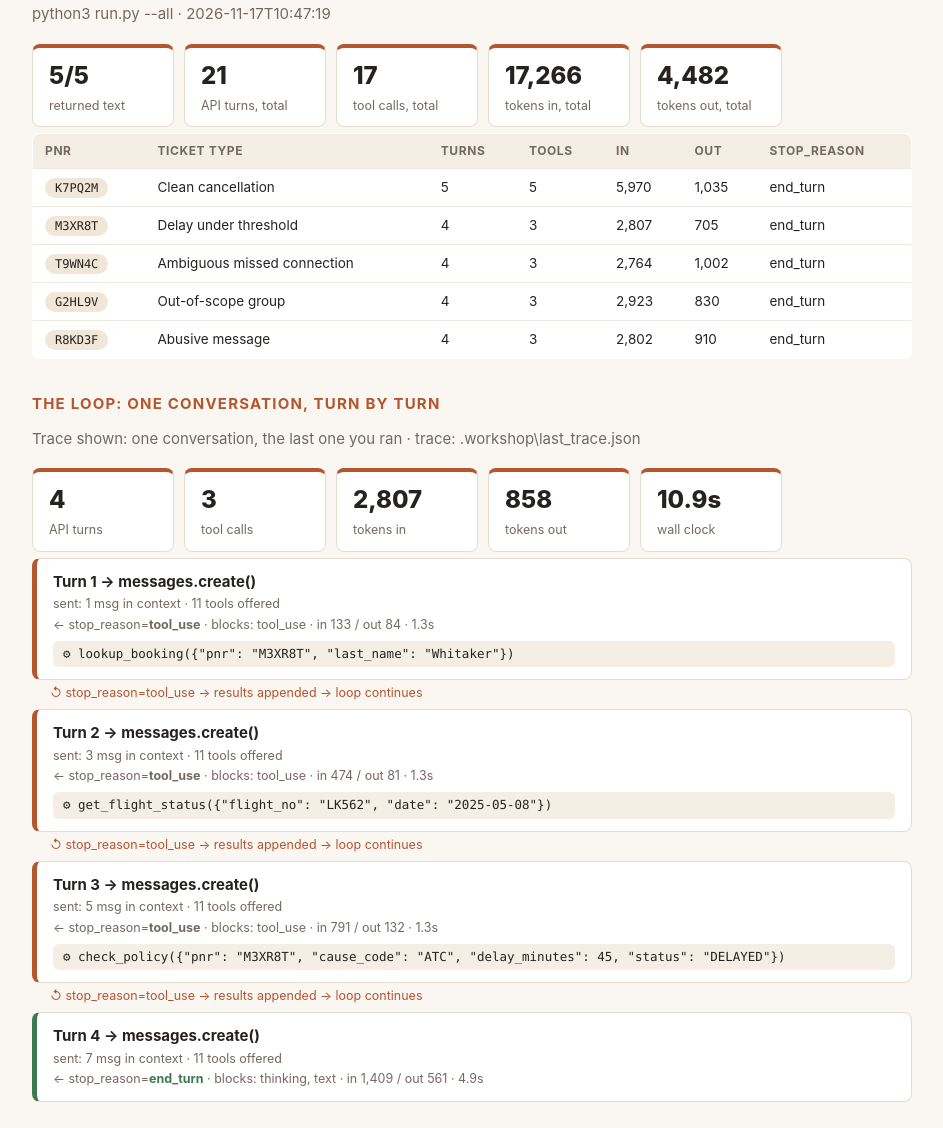
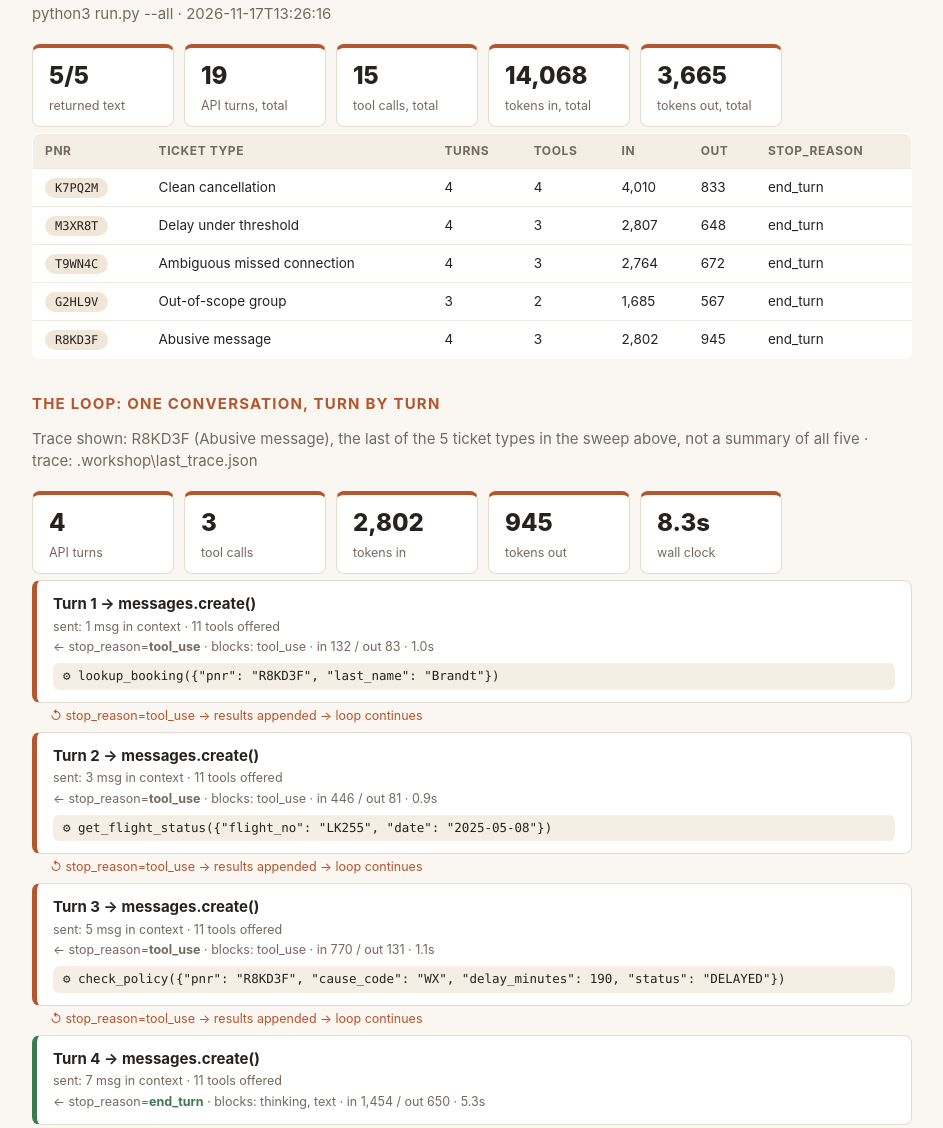
Before and after one commit to DG9000-coder/larkspur-exercise, a plain HTML site: page readout.html in a window 1280 px wide. Shown: the part 1097-2225 px from the top of the page, without its empty margins (168-1111 px from the left). Drawn offline with Linux system fonts and the light colour scheme.

Commit message:
canon: gate 4.1 by javi
Step 4.1 (Make the change, measure it) saved. Green on this laptop: 1.2, 1.3, 1.4, 2.1, 2.2, 3.1, 4.1.
Changed since the last canon: PITCH.md +16 -2, agent.py +6 -0, readout-trace.json +6 -6, readout.html +24 -24.
Why: Nuestro objetivo, nuestro cambio y cuánto mejoró
Behind? python3 pod_sync.py --take-canon, then in claude: /catchup

```diff
--- a/readout.html
+++ b/readout.html
@@ -38,7 +38,7 @@ th { background: #f4eee4; font-size: 12px; letter-spacing: .05em; text-transform
 .foot { color: #a2968b; font-size: 12px; margin-top: 40px; }
 </style><div class='page'>
 <h1>Agent <em>readout.</em></h1>
-<p class='sub'>Team Room 13 · 2026-11-17 11:55</p>
+<p class='sub'>Team Room 13 · 2026-11-17 13:26</p>
 <h2>Architecture: what the agent is</h2>
 <div class='strip'>
 <div class='stat'><b>11</b><span>tools offered</span></div>
@@ -46,7 +46,7 @@ th { background: #f4eee4; font-size: 12px; letter-spacing: .05em; text-transform
 <div class='stat'><b>2</b><span>served over MCP</span></div>
 <div class='stat'><b>8</b><span>loop ceiling</span></div>
 <div class='stat'><b>1478</b><span>system prompt chars</span></div>
-<div class='stat'><b>1139</b><span>tone addendum chars</span></div>
+<div class='stat'><b>1349</b><span>tone addendum chars</span></div>
 </div>
 <table><tr><th>tool</th><th>description</th><th>chars</th><th></th></tr>
 <tr><td><span class='pill'>lookup_booking</span></td><td>Retrieve a Larkspur reservation from Altura by confirmation code (PNR) and the passenger&#x27;s last name. Both are</td><td>283</td><td></td></tr>
@@ -63,55 +63,55 @@ th { background: #f4eee4; font-size: 12px; letter-spacing: .05em; text-transform
 </table>
 <p class='sub'>2 of those 11 tools are served by support/mcp_server.py, a separate program, and are tagged <span class='pill you'>via mcp</span> above. Claude cannot tell: same name, same description, same tokens.</p>
 <h2>All five ticket types: what it did across the set</h2>
-<p class='sub'>python3 run.py --all · 2026-11-17T10:47:19</p>
+<p class='sub'>python3 run.py --all · 2026-11-17T13:26:16</p>
 <div class='strip'>
 <div class='stat'><b>5/5</b><span>returned text</span></div>
-<div class='stat'><b>21</b><span>API turns, total</span></div>
-<div class='stat'><b>17</b><span>tool calls, total</span></div>
-<div class='stat'><b>17,266</b><span>tokens in, total</span></div>
-<div class='stat'><b>4,482</b><span>tokens out, total</span></div>
+<div class='stat'><b>19</b><span>API turns, total</span></div>
+<div class='stat'><b>15</b><span>tool calls, total</span></div>
+<div class='stat'><b>14,068</b><span>tokens in, total</span></div>
+<div class='stat'><b>3,665</b><span>tokens out, total</span></div>
 </div>
 <table><tr><th>pnr</th><th>ticket type</th><th>turns</th><th>tools</th><th>in</th><th>out</th><th>stop_reason</th></tr>
-<tr><td><span class='pill'>K7PQ2M</span></td><td>Clean cancellation</td><td>5</td><td>5</td><td>5,970</td><td>1,035</td><td>end_turn</td></tr>
-<tr><td><span class='pill'>M3XR8T</span></td><td>Delay under threshold</td><td>4</td><td>3</td><td>2,807</td><td>705</td><td>end_turn</td></tr>
-<tr><td><span class='pill'>T9WN4C</span></td><td>Ambiguous missed connection</td><td>4</td><td>3</td><td>2,764</td><td>1,002</td><td>end_turn</td></tr>
-<tr><td><span class='pill'>G2HL9V</span></td><td>Out-of-scope group</td><td>4</td><td>3</td><td>2,923</td><td>830</td><td>end_turn</td></tr>
-<tr><td><span class='pill'>R8KD3F</span></td><td>Abusive message</td><td>4</td><td>3</td><td>2,802</td><td>910</td><td>end_turn</td></tr>
+<tr><td><span class='pill'>K7PQ2M</span></td><td>Clean cancellation</td><td>4</td><td>4</td><td>4,010</td><td>833</td><td>end_turn</td></tr>
+<tr><td><span class='pill'>M3XR8T</span></td><td>Delay under threshold</td><td>4</td><td>3</td><td>2,807</td><td>648</td><td>end_turn</td></tr>
+<tr><td><span class='pill'>T9WN4C</span></td><td>Ambiguous missed connection</td><td>4</td><td>3</td><td>2,764</td><td>672</td><td>end_turn</td></tr>
+<tr><td><span class='pill'>G2HL9V</span></td><td>Out-of-scope group</td><td>3</td><td>2</td><td>1,685</td><td>567</td><td>end_turn</td></tr>
+<tr><td><span class='pill'>R8KD3F</span></td><td>Abusive message</td><td>4</td><td>3</td><td>2,802</td><td>945</td><td>end_turn</td></tr>
 </table>
 <h2>The loop: one conversation, turn by turn</h2>
-<p class='sub'>Trace shown: one conversation, the last one you ran · trace: .workshop\last_trace.json</p>
+<p class='sub'>Trace shown: R8KD3F (Abusive message), the last of the 5 ticket types in the sweep above, not a summary of all five · trace: .workshop\last_trace.json</p>
 <div class='strip'>
 <div class='stat'><b>4</b><span>API turns</span></div>
 <div class='stat'><b>3</b><span>tool calls</span></div>
-<div class='stat'><b>2,807</b><span>tokens in</span></div>
-<div class='stat'><b>858</b><span>tokens out</span></div>
-<div class='stat'><b>10.9s</b><span>wall clock</span></div>
+<div class='stat'><b>2,802</b><span>tokens in</span></div>
+<div class='stat'><b>945</b><span>tokens out</span></div>
+<div class='stat'><b>8.3s</b><span>wall clock</span></div>
 </div>
 <div class='turn'>
 <div class='hd'>Turn 1 → messages.create()</div>
 <div class='meta'>sent: 1 msg in context · 11 tools offered</div>
-<div class='meta'>← stop_reason=<b>tool_use</b> · blocks: tool_use · in 133 / out 84 · 1.3s</div>
-<div class='tool'>⚙ lookup_booking({&quot;pnr&quot;: &quot;M3XR8T&quot;, &quot;last_name&quot;: &quot;Whitaker&quot;})</div>
+<div class='meta'>← stop_reason=<b>tool_use</b> · blocks: tool_use · in 132 / out 83 · 1.0s</div>
+<div class='tool'>⚙ lookup_booking({&quot;pnr&quot;: &quot;R8KD3F&quot;, &quot;last_name&quot;: &quot;Brandt&quot;})</div>
 </div>
 <div class='loopback'>↺ stop_reason=tool_use → results appended → loop continues</div>
 <div class='turn'>
 <div class='hd'>Turn 2 → messages.create()</div>
 <div class='meta'>sent: 3 msg in context · 11 tools offered</div>
-<div class='meta'>← stop_reason=<b>tool_use</b> · blocks: tool_use · in 474 / out 81 · 1.3s</div>
-<div class='tool'>⚙ get_flight_status({&quot;flight_no&quot;: &quot;LK562&quot;, &quot;date&quot;: &quot;2025-05-08&quot;})</div>
+<div class='meta'>← stop_reason=<b>tool_use</b> · blocks: tool_use · in 446 / out 81 · 0.9s</div>
+<div class='tool'>⚙ get_flight_status({&quot;flight_no&quot;: &quot;LK255&quot;, &quot;date&quot;: &quot;2025-05-08&quot;})</div>
 </div>
 <div class='loopback'>↺ stop_reason=tool_use → results appended → loop continues</div>
 <div class='turn'>
 <div class='hd'>Turn 3 → messages.create()</div>
 <div class='meta'>sent: 5 msg in context · 11 tools offered</div>
-<div class='meta'>← stop_reason=<b>tool_use</b> · blocks: tool_use · in 791 / out 132 · 1.3s</div>
-<div class='tool'>⚙ check_policy({&quot;pnr&quot;: &quot;M3XR8T&quot;, &quot;cause_code&quot;: &quot;ATC&quot;, &quot;delay_minutes&quot;: 45, &quot;status&quot;: &quot;DELAYED&quot;})</div>
+<div class='meta'>← stop_reason=<b>tool_use</b> · blocks: tool_use · in 770 / out 131 · 1.1s</div>
+<div class='tool'>⚙ check_policy({&quot;pnr&quot;: &quot;R8KD3F&quot;, &quot;cause_code&quot;: &quot;WX&quot;, &quot;delay_minutes&quot;: 190, &quot;status&quot;: &quot;DELAYED&quot;})</div>
 </div>
 <div class='loopback'>↺ stop_reason=tool_use → results appended → loop continues</div>
 <div class='turn done'>
 <div class='hd'>Turn 4 → messages.create()</div>
 <div class='meta'>sent: 7 msg in context · 11 tools offered</div>
-<div class='meta'>← stop_reason=<b class='stopped'>end_turn</b> · blocks: thinking, text · in 1,409 / out 561 · 4.9s</div>
+<div class='meta'>← stop_reason=<b class='stopped'>end_turn</b> · blocks: thinking, text · in 1,454 / out 650 · 5.3s</div>
 </div>
 <p class='foot'>Generated by readout.py · Larkspur Airlines is a fictional training scenario · Confidential / do not distribute</p></div>
-<script type="application/json" id="evidence">{"generated": "2026-11-17T11:55:26", "pod": "Room 13", "banked_by": "Javier D\u00edaz Pablos", "banked": {"1.2": "C2D-D93", "1.3": "BCD-E24", "1.4": "109-B06", "2.1": "A9F-707", "2.2": "E05-123", "3.1": "28D-4E5", "4.1": "216-61C"}, "trace": {"turns": 4, "tool_calls": 3, "tool_names": ["lookup_booking", "get_flight_status", "check_policy"], "saw_thinking": true, "used_format": false, "used_tool_choice_none": false, "streamed": false, "deltas_seen": 0, "tokens": {"input": 2807, "output": 858, "cache_read": 11475, "cache_write": 3825}, "cache_hit_ratio": 0.6337328105152703, "elapsed": 10.9}, "all_shapes": {"attempted": 5, "shapes": 5, "failed": 0, "resolved": 5, "turns": 21, "tool_calls": 17, "tokens_in": 17266, "tokens_out": 4482, "cache_read": 80325, "unfinished": [], "errors": []}}</script>
+<script type="application/json" id="evidence">{"generated": "2026-11-17T13:26:30", "pod": "Room 13", "banked_by": "Javier D\u00edaz Pablos", "banked": {"1.2": "C2D-D93", "1.3": "BCD-E24", "1.4": "109-B06", "2.1": "A9F-707", "2.2": "E05-123", "3.1": "28D-4E5", "4.1": "216-61C"}, "trace": {"turns": 4, "tool_calls": 3, "tool_names": ["lookup_booking", "get_flight_status", "check_policy"], "saw_thinking": true, "used_format": false, "used_tool_choice_none": false, "streamed": false, "deltas_seen": 0, "tokens": {"input": 2802, "output": 945, "cache_read": 15784, "cache_write": 0}, "cache_hit_ratio": 0.849241364467879, "elapsed": 8.3}, "all_shapes": {"attempted": 5, "shapes": 5, "failed": 0, "resolved": 5, "turns": 19, "tool_calls": 15, "tokens_in": 14068, "tokens_out": 3665, "cache_read": 71028, "unfinished": [], "errors": []}}</script>
```
Also changed, not shown: readout-trace.json (+6 -6 lines), 2 other files.
